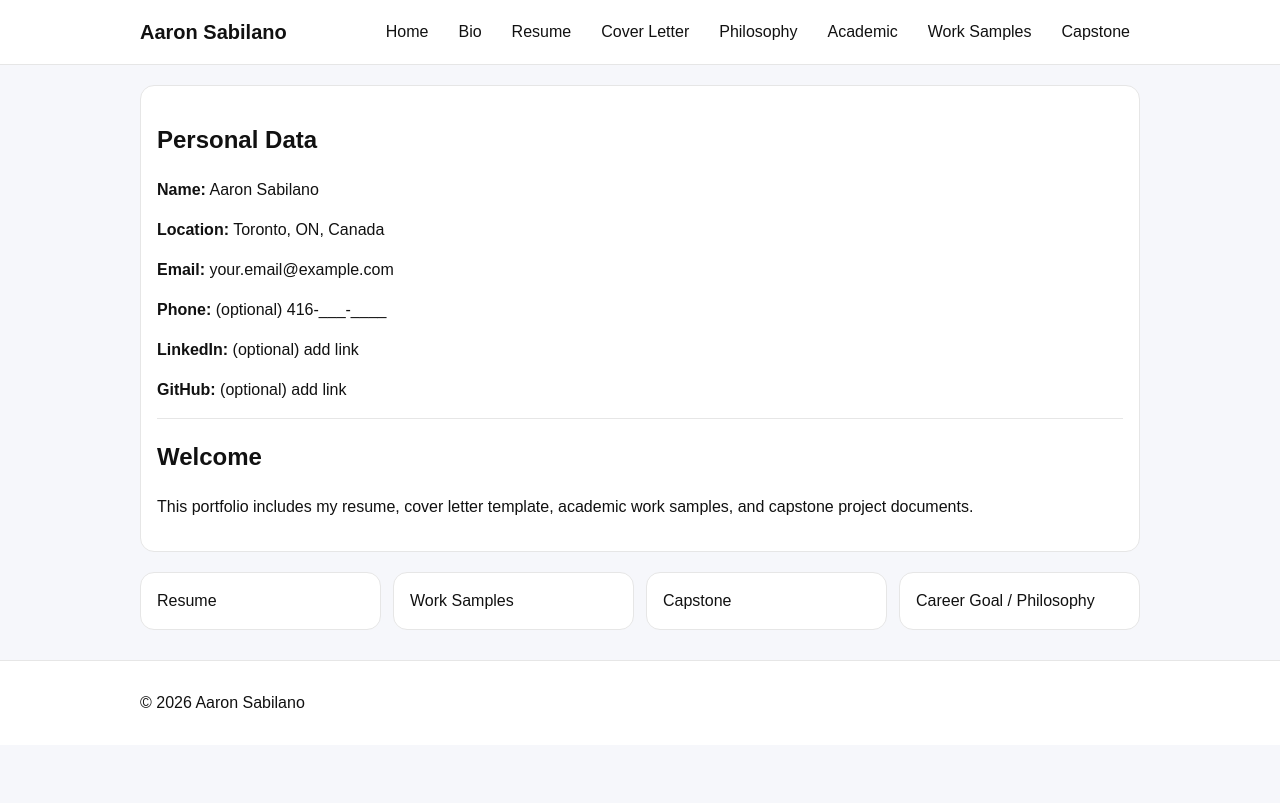
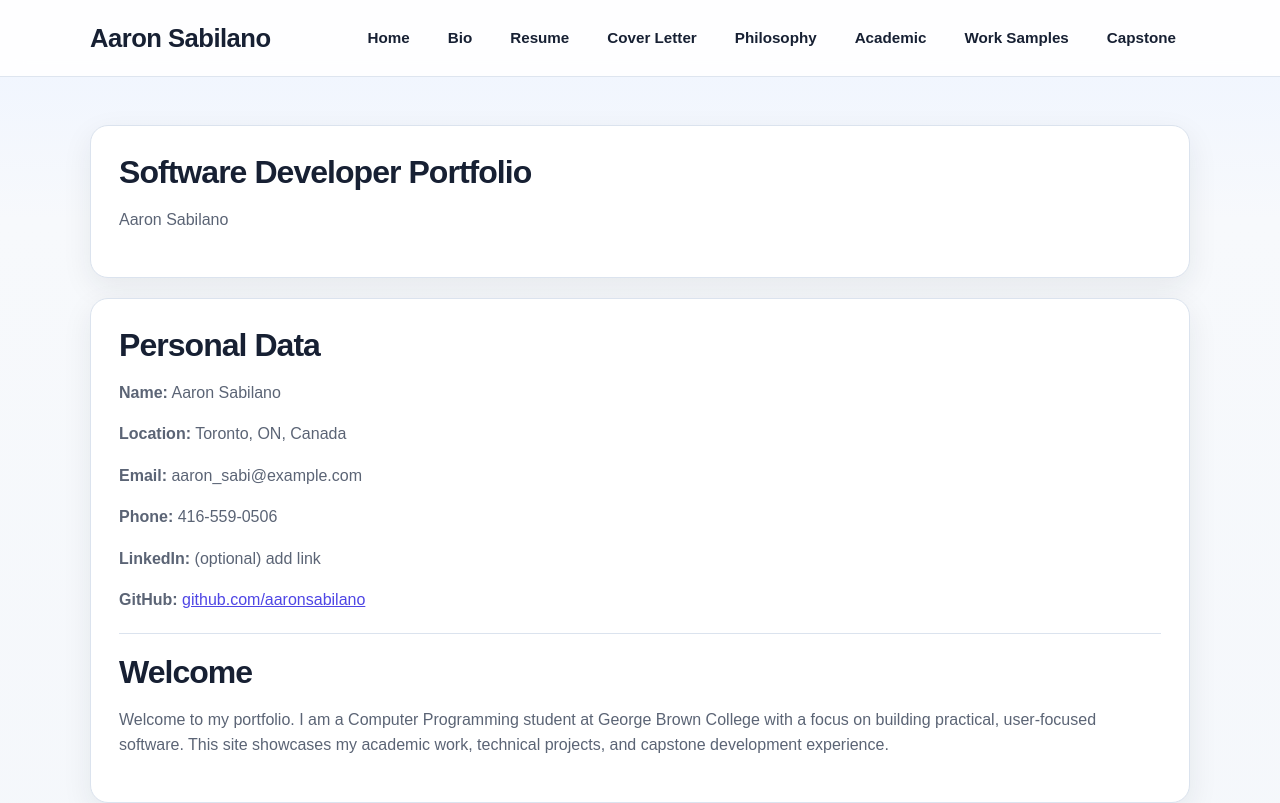
Before and after one commit to aaronsabilano/Aaron_S_W26Portfolio, a plain HTML site: page index.html in a window 1280 px wide. Shown: the top 803 px of the page. Drawn offline with Linux system fonts and the light colour scheme.

Commit message:
upgrade styling

```diff
--- a/assets/css/style.css
+++ b/assets/css/style.css
@@ -1,85 +1,195 @@
-* { box-sizing: border-box; }
+* {
+  box-sizing: border-box;
+}
+
+:root {
+  --bg: #f4f7fb;
+  --surface: #ffffff;
+  --surface-2: #f8fafc;
+  --text: #172033;
+  --muted: #5b6475;
+  --border: #dbe3ee;
+  --accent: #4f46e5;
+  --accent-hover: #4338ca;
+  --shadow: 0 10px 30px rgba(23, 32, 51, 0.08);
+  --radius: 18px;
+  --max-width: 1100px;
+}
+
+html {
+  scroll-behavior: smooth;
+}
 
 body {
   margin: 0;
   font-family: Arial, Helvetica, sans-serif;
-  line-height: 1.5;
-  background: #f6f7fb;
-  color: #111;
+  line-height: 1.6;
+  background: linear-gradient(180deg, #eef4ff 0%, #f7f9fc 220px, #f4f7fb 100%);
+  color: var(--text);
 }
 
 .container {
-  width: min(1000px, 92%);
+  width: min(var(--max-width), 92%);
   margin: 0 auto;
 }
 
 .site-header {
-  background: white;
-  border-bottom: 1px solid #e6e6e6;
+  position: sticky;
+  top: 0;
+  z-index: 1000;
+  backdrop-filter: blur(10px);
+  background: rgba(255, 255, 255, 0.9);
+  border-bottom: 1px solid rgba(219, 227, 238, 0.9);
 }
 
 .site-header .container {
   display: flex;
   align-items: center;
   justify-content: space-between;
-  padding: 14px 0;
-  gap: 14px;
+  gap: 18px;
+  padding: 16px 0;
 }
 
-.logo { margin: 0; font-size: 20px; }
+.logo {
+  margin: 0;
+  font-size: 1.6rem;
+  line-height: 1.1;
+  font-weight: 800;
+  letter-spacing: -0.02em;
+}
 
 .nav {
   display: flex;
   flex-wrap: wrap;
   gap: 10px;
+  justify-content: flex-end;
 }
 
 .nav a {
   text-decoration: none;
-  color: #111;
-  padding: 6px 10px;
-  border-radius: 8px;
+  color: var(--text);
+  padding: 10px 14px;
+  border-radius: 999px;
+  font-size: 0.95rem;
+  font-weight: 600;
+  transition: 0.2s ease;
 }
 
 .nav a:hover {
-  background: #efeff7;
+  background: #eef2ff;
+  color: var(--accent);
+}
+
+main.container {
+  padding: 28px 0 40px;
 }
 
 .card {
-  background: white;
+  background: var(--surface);
   margin: 20px 0;
-  padding: 16px;
-  border-radius: 14px;
-  border: 1px solid #e6e6e6;
+  padding: 28px;
+  border-radius: var(--radius);
+  border: 1px solid var(--border);
+  box-shadow: var(--shadow);
+}
+
+.card h2 {
+  margin-top: 0;
+  margin-bottom: 14px;
+  font-size: 2rem;
+  line-height: 1.15;
+  letter-spacing: -0.03em;
+}
+
+.card h3 {
+  margin-top: 26px;
+  margin-bottom: 10px;
+  font-size: 1.15rem;
+}
+
+.card p,
+.card li {
+  color: var(--muted);
+  font-size: 1rem;
 }
 
 .grid {
   display: grid;
-  grid-template-columns: repeat(auto-fit, minmax(220px, 1fr));
-  gap: 12px;
-  margin-bottom: 30px;
+  grid-template-columns: repeat(auto-fit, minmax(230px, 1fr));
+  gap: 16px;
+  margin: 26px 0 34px;
 }
 
 .tile {
   display: block;
-  background: white;
-  padding: 16px;
-  border-radius: 14px;
-  border: 1px solid #e6e6e6;
+  background: linear-gradient(180deg, var(--surface) 0%, var(--surface-2) 100%);
+  padding: 22px;
+  border-radius: var(--radius);
+  border: 1px solid var(--border);
   text-decoration: none;
-  color: #111;
+  color: var(--text);
+  font-weight: 700;
+  box-shadow: var(--shadow);
+  transition: transform 0.18s ease, box-shadow 0.18s ease, border-color 0.18s ease;
 }
 
-.tile:hover { background: #f1f2ff; }
+.tile:hover {
+  transform: translateY(-3px);
+  border-color: #c7d2fe;
+  box-shadow: 0 14px 34px rgba(79, 70, 229, 0.12);
+  color: var(--accent);
+}
 
-.site-footer {
-  background: white;
-  border-top: 1px solid #e6e6e6;
-  padding: 14px 0;
+a {
+  color: var(--accent);
+}
+
+a:hover {
+  color: var(--accent-hover);
+}
+
+ul {
+  padding-left: 22px;
 }
 
 hr {
   border: none;
-  border-top: 1px solid #e6e6e6;
-  margin: 14px 0;
+  border-top: 1px solid var(--border);
+  margin: 20px 0;
 }
+
+.site-footer {
+  background: transparent;
+  padding: 10px 0 30px;
+}
+
+.site-footer .container {
+  background: rgba(255, 255, 255, 0.7);
+  border: 1px solid var(--border);
+  border-radius: 14px;
+  padding: 16px 20px;
+}
+
+.site-footer p {
+  margin: 0;
+  color: var(--muted);
+}
+
+@media (max-width: 780px) {
+  .site-header .container {
+    flex-direction: column;
+    align-items: flex-start;
+  }
+
+  .nav {
+    justify-content: flex-start;
+  }
+
+  .card {
+    padding: 22px;
+  }
+
+  .card h2 {
+    font-size: 1.65rem;
+  }
+}
--- a/index.html
+++ b/index.html
@@ -24,24 +24,34 @@
   </header>
 
   <main class="container">
+    <section class="card">
+  <h2>Software Developer Portfolio</h2>
+  <p>Aaron Sabilano</p>
+</section>
 <section class="card">
   <h2>Personal Data</h2>
 
   <p><strong>Name:</strong> Aaron Sabilano</p>
   <p><strong>Location:</strong> Toronto, ON, Canada</p>
 
-  <p><strong>Email:</strong> your.email@example.com</p>
-  <p><strong>Phone:</strong> (optional) 416-___-____</p>
+  <p><strong>Email:</strong> aaron_sabi@example.com</p>
+  <p><strong>Phone:</strong> 416-559-0506</p>
 
   <p><strong>LinkedIn:</strong> (optional) add link</p>
-  <p><strong>GitHub:</strong> (optional) add link</p>
-
+<p><strong>GitHub:</strong>
+  <a href="https://github.com/aaronsabilano" target="_blank">
+    github.com/aaronsabilano
+  </a>
+</p>
   <hr>
 
   <h2>Welcome</h2>
   <p>
-    This portfolio includes my resume, cover letter template, academic work samples,
-    and capstone project documents.
+<p>
+  Welcome to my portfolio. I am a Computer Programming student at George Brown College
+  with a focus on building practical, user-focused software. This site showcases my
+  academic work, technical projects, and capstone development experience.
+</p>
   </p>
 </section>
 
```
